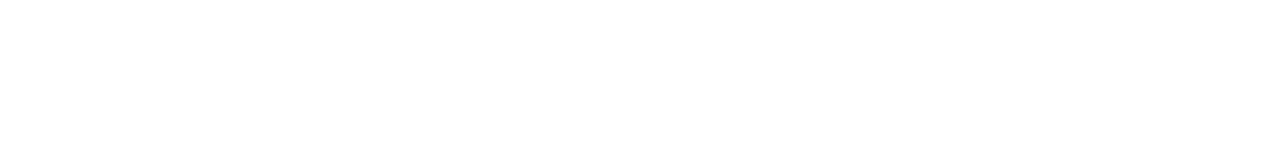
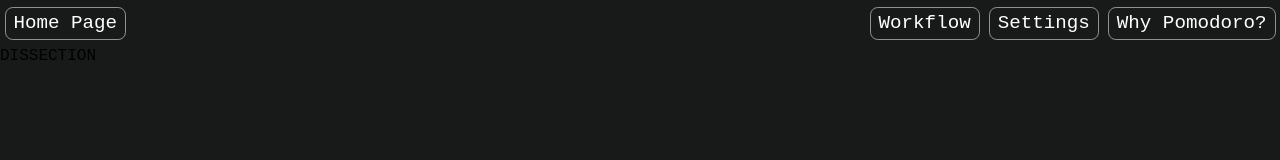
Before and after one commit to hannimeee/lockedin, a plain HTML site: page frontEnd/homePage.html in a window 1280 px wide. Drawn offline with Linux system fonts and the light colour scheme.

Commit message:
Home Page Start + Navbar

```diff
--- a/frontEnd/homePage.html
+++ b/frontEnd/homePage.html
@@ -1,11 +1,27 @@
 <!DOCTYPE html>
 <html lang="en">
 <head>
-    <meta charset="UTF-8">
-    <meta name="viewport" content="width=device-width, initial-scale=1.0">
-    <title>Document</title>
+  <meta charset="UTF-8">
+  <meta name="viewport" content="width=device-width, initial-scale=1.0">
+  <title>Dissection</title>
+  <link rel="stylesheet" href="navBar.css">
+  <link rel="stylesheet" href="universalStyles.css">
 </head>
 <body>
 
+  <div class="navbarFlexboxLEFT">
+    <div class=navbarButtons><a href="main_home_page.html">Home Page</a></div>
+    <div style="flex: 1; justify-content: flex-end">
+      <div class="navbarFlexboxRIGHT">
+          <div class=navbarButtons><a href="written_works_page.html">Workflow</a></div>
+          <div class=navbarButtons><a href="written_works_page.html">Settings</a></div>
+          <div class=navbarButtons><a href="written_works_page.html">Why Pomodoro?</a></div>
+      </div>
+    </div>
+  </div>
+
+  <div class="content"><p class="dissectionText">DISSECTION</p></div>
+
+
 </body>
 </html>
--- /dev/null
+++ b/frontEnd/navBar.css
@@ -0,0 +1,54 @@
+*,
+::before
+::after {
+    box-sizing: border-box;
+}
+
+* {
+    margin: 0;
+    padding: 0;
+}
+
+a {
+    text-decoration: none;
+    color: white
+  }
+
+  .navbarFlexboxLEFT {
+    /* FLEXBOX */
+    display: flex;
+    justify-content: flex-start; /* along the main axis  horizontally*/
+}
+
+.navbarFlexboxRIGHT {
+    /* FLEXBOX */
+    display: flex;
+    justify-content: flex-end; /* along the main axis  horizontally*/
+}
+
+.navbarButtons {
+    font-size: 1.2rem;
+    color: white;
+    background-color:rgb(24, 26, 26) ;
+
+    /* BOX MODEL */
+    padding: 4px 8px;
+    border: 0.01px solid rgb(148, 144, 144);
+    border-radius: 7.8px;
+    margin: 7px 4.5px;
+    text-align: center;
+    vertical-align: middle;
+    line-height: 23px;
+}
+
+.navbarButtons:hover {
+    background-color: rgb(190, 138, 145);
+    opacity: 0.87;
+    cursor: pointer;
+    transform: translateY(5px);
+    transition: transform 0.3s ease-in-out;
+}
+
+.navbarButtons:active {
+    opacity: 0.65; /*not working rn*/
+}
--- /dev/null
+++ b/frontEnd/universalStyles.css
@@ -0,0 +1,5 @@
+body {
+    background-color: rgb(24, 26, 26);
+    font-family: "Inconsolata", monospace;
+    margin: 0
+  }
```
